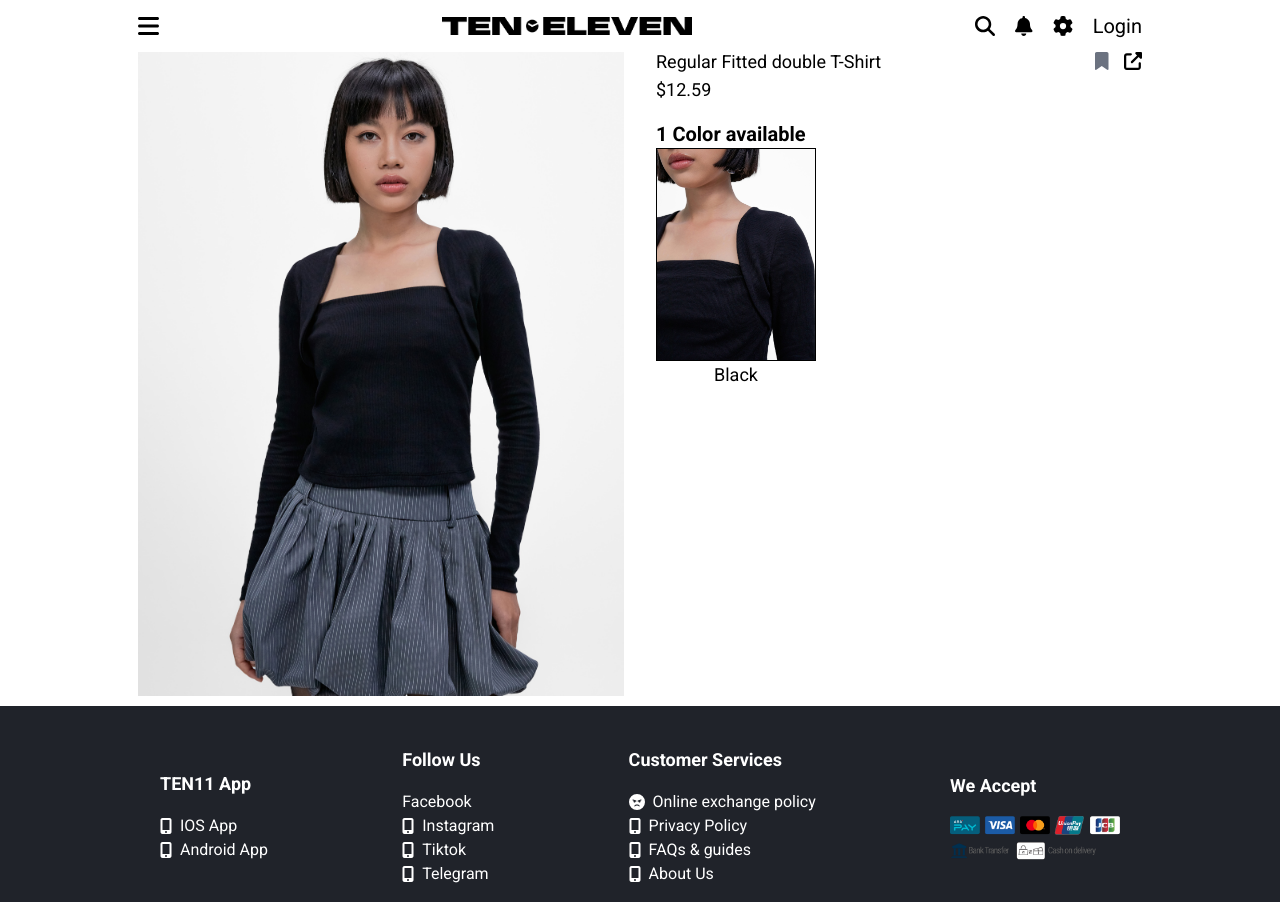
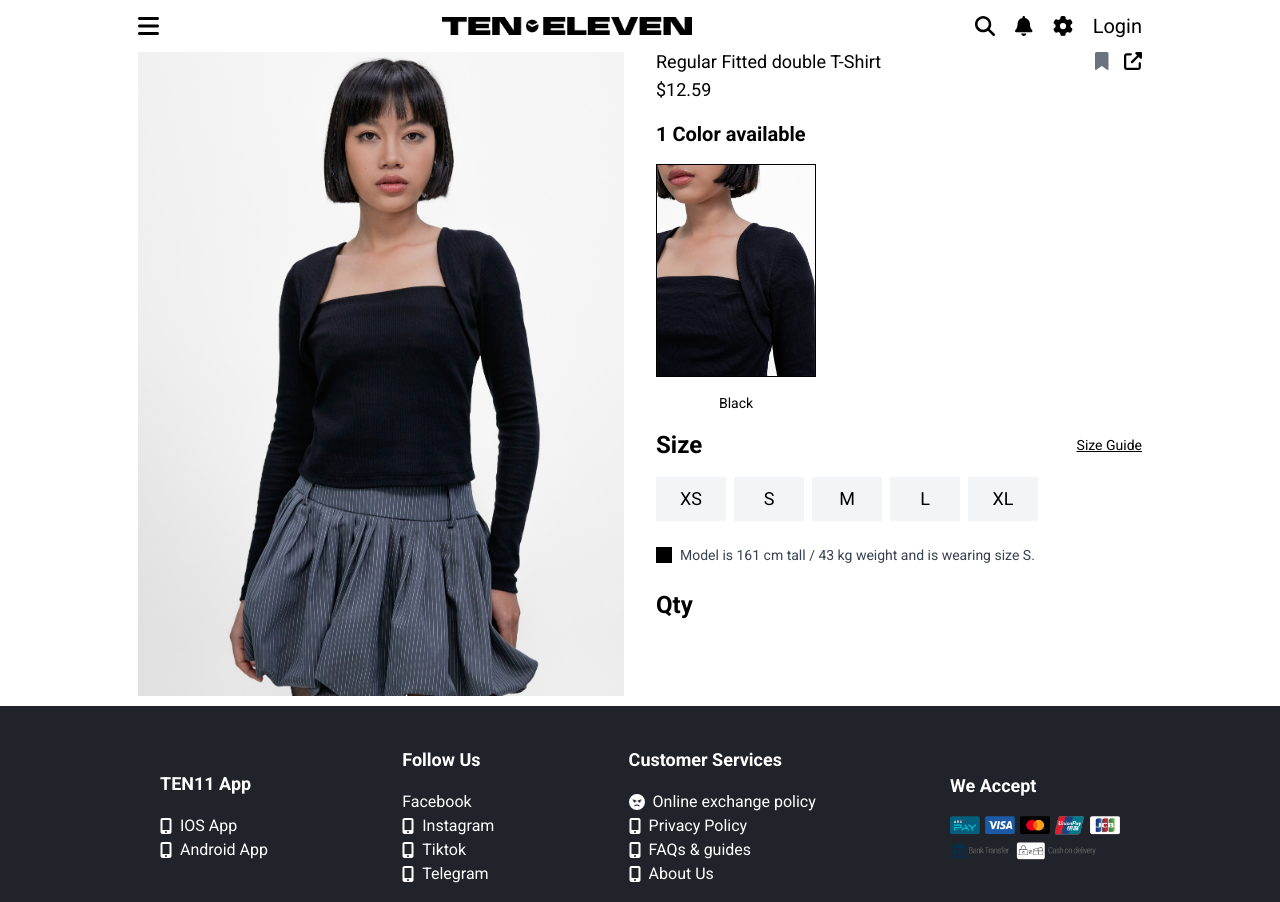
Before and after one commit to UdomHorn/Ten11, a React (Vite) app: page /Women1 in a window 1280 px wide. Built offline with nearby package versions, Linux system fonts and the light colour scheme; a web font is replaced by a local one.

Commit message:
continue women1

```diff
--- a/src/Component/Women1.jsx
+++ b/src/Component/Women1.jsx
@@ -8,6 +8,7 @@ import img4 from '../assets/Images/Women/Women1/ZANDO01.04.202511292.jpg'
 import img5 from '../assets/Images/Women/Women1/ZANDO01.04.202511293.jpg'
 import { FontAwesomeIcon } from '@fortawesome/react-fontawesome'
 const images = [img2, img3, img4, img5]
+
 const Women1 = () => {
   const [currentIndex, setCurrentIndex] = useState(0);
   useEffect(() => {
@@ -19,8 +20,8 @@ const Women1 = () => {
   }, []);
   return (
     <div className='  p-2.5 pt-[48px] font-roboto w-[80%] max-md:w-full mx-auto text-lg '>
-      <div className='flex gap-8'>
-        <div className='w-1/2  '>
+      <div className='sm:flex gap-8'>
+        <div className='w-1/2 max-sm:w-full  '>
           <div>
             <img src={images[currentIndex]}
               alt={`$currentIndex + 1`}
@@ -28,7 +29,7 @@ const Women1 = () => {
             />
           </div>
         </div>
-        <div className='w-1/2'>
+        <div className='w-1/2 max-sm:w-full'>
           <div className='flex justify-between items-center'>
             <div>
               <p>Regular Fitted double T-Shirt</p>
@@ -41,15 +42,43 @@ const Women1 = () => {
             </div>
           </div>
           $12.59
-          <div className=' mt-4 font-bold text-xl'>1 Color available</div>
+          <div className=' my-4 font-bold text-xl'>1 Color available</div>
 
-          <div className='w-[160px] text-center'>
+          <div className='w-[160px]  max-sm:w-[100px] text-center '>
             <div className=' border border-black'>
               <img src={img1} alt="" />
 
             </div>
-            <div>Black</div>
+            <div className='text-sm my-4'>Black</div>
           </div>
+
+          <div className='flex justify-between items-center my-4'>
+            <div className='text-2xl font-bold'>Size</div>
+          <div className='text-sm underline cursor-pointer'>Size Guide</div>
+          </div>
+
+
+           <div className='flex text-center gap-2 flex-wrap pb-6'>
+           <div className='w-[70px] p-2 bg-gray-100
+             cursor-pointer'>XS</div>
+            <div className='w-[70px] p-2 bg-gray-100
+             cursor-pointer'>S</div>
+            <div className='w-[70px] p-2 bg-gray-100
+             cursor-pointer'>M</div>
+            <div className='w-[70px] p-2 bg-gray-100
+             cursor-pointer'>L</div>
+            <div className='w-[70px] p-2 bg-gray-100
+             cursor-pointer'>XL</div>
+           </div>
+           <div className='flex gap-2 items-center'>
+            <div className='w-4 h-4 bg-black'></div>
+            <div className='text-sm text-gray-700'>
+            Model is 161 cm tall / 43 kg weight and is wearing size S.
+            </div>
+           </div>
+
+           <div className='text-2xl font-bold py-6'>Qty</div>
+
 
         </div>
 
```
